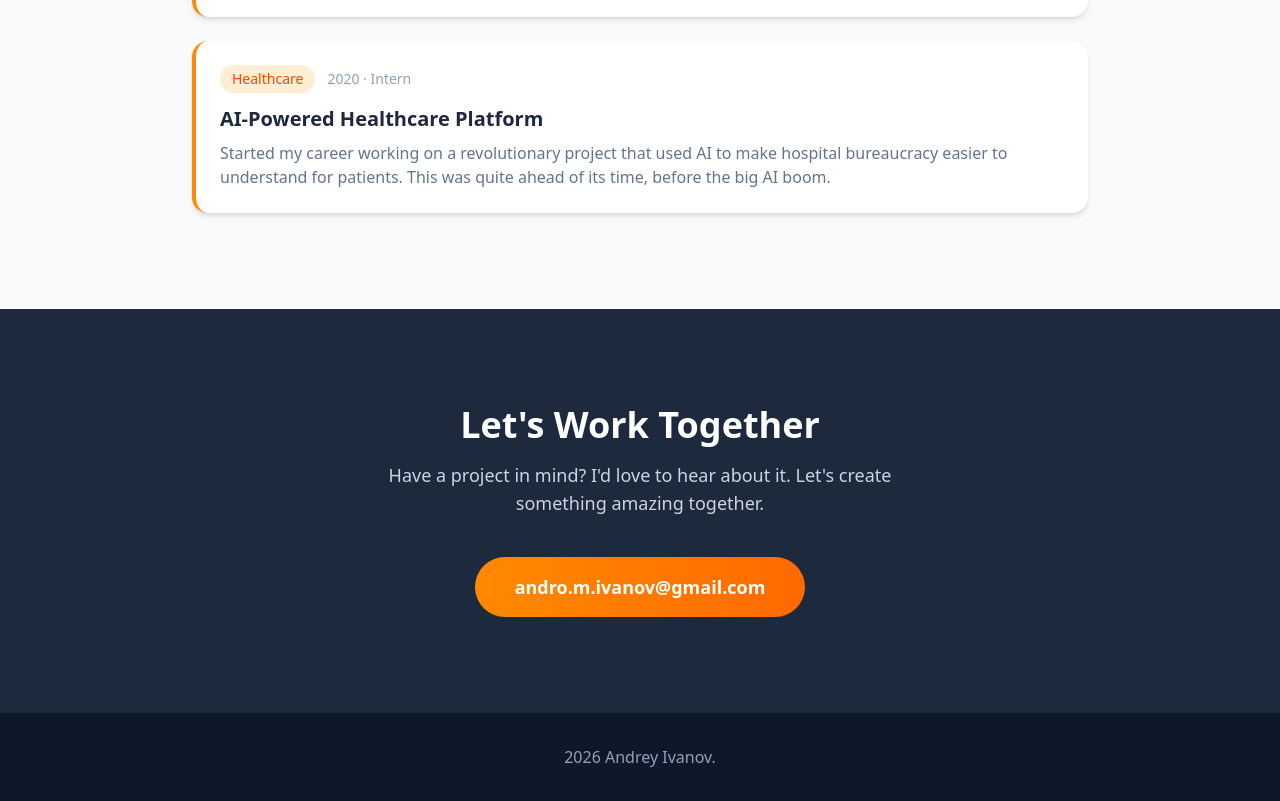
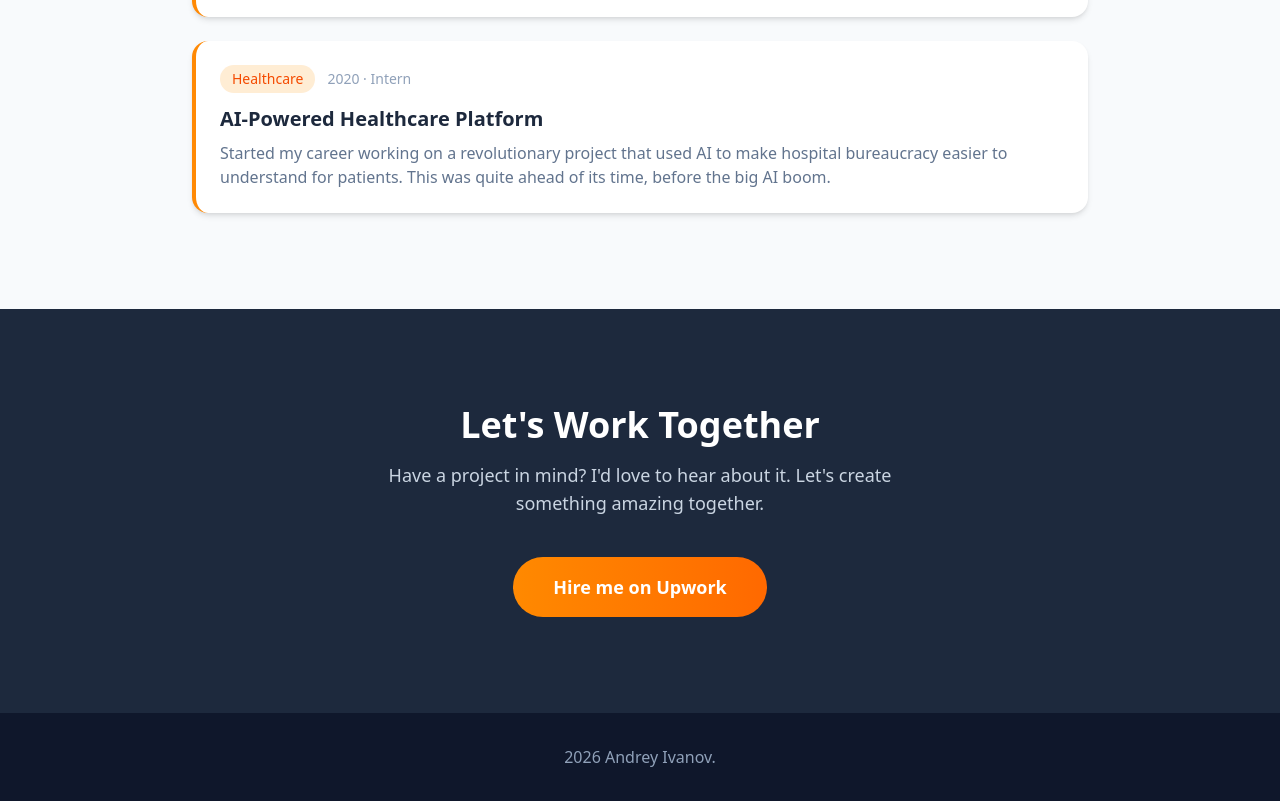
Before and after one commit to AndravenDev/personal-brand, a Next.js app: page / in a window 1280 px wide. Shown: the part 2968-3769 px from the top of the page. Built offline with nearby package versions, Linux system fonts and the light colour scheme.

Commit message:
Adding my UpWork profile

```diff
--- a/app/page.tsx
+++ b/app/page.tsx
@@ -182,10 +182,12 @@ export default function Home() {
             Have a project in mind? I'd love to hear about it. Let's create something amazing together.
           </p>
           <a
-            href="mailto:hello@example.com"
+            href="https://www.upwork.com/freelancers/~010c104f3c1e4096e6?mp_source=share"
+            target="_blank"
+            rel="noopener noreferrer"
             className="inline-block bg-gradient-to-r from-orange-400 to-orange-500 text-white px-10 py-4 rounded-full font-semibold text-lg hover:from-orange-500 hover:to-orange-600 transition-all"
           >
-            andro.m.ivanov@gmail.com
+            Hire me on Upwork
           </a>
         </div>
       </section>
```
